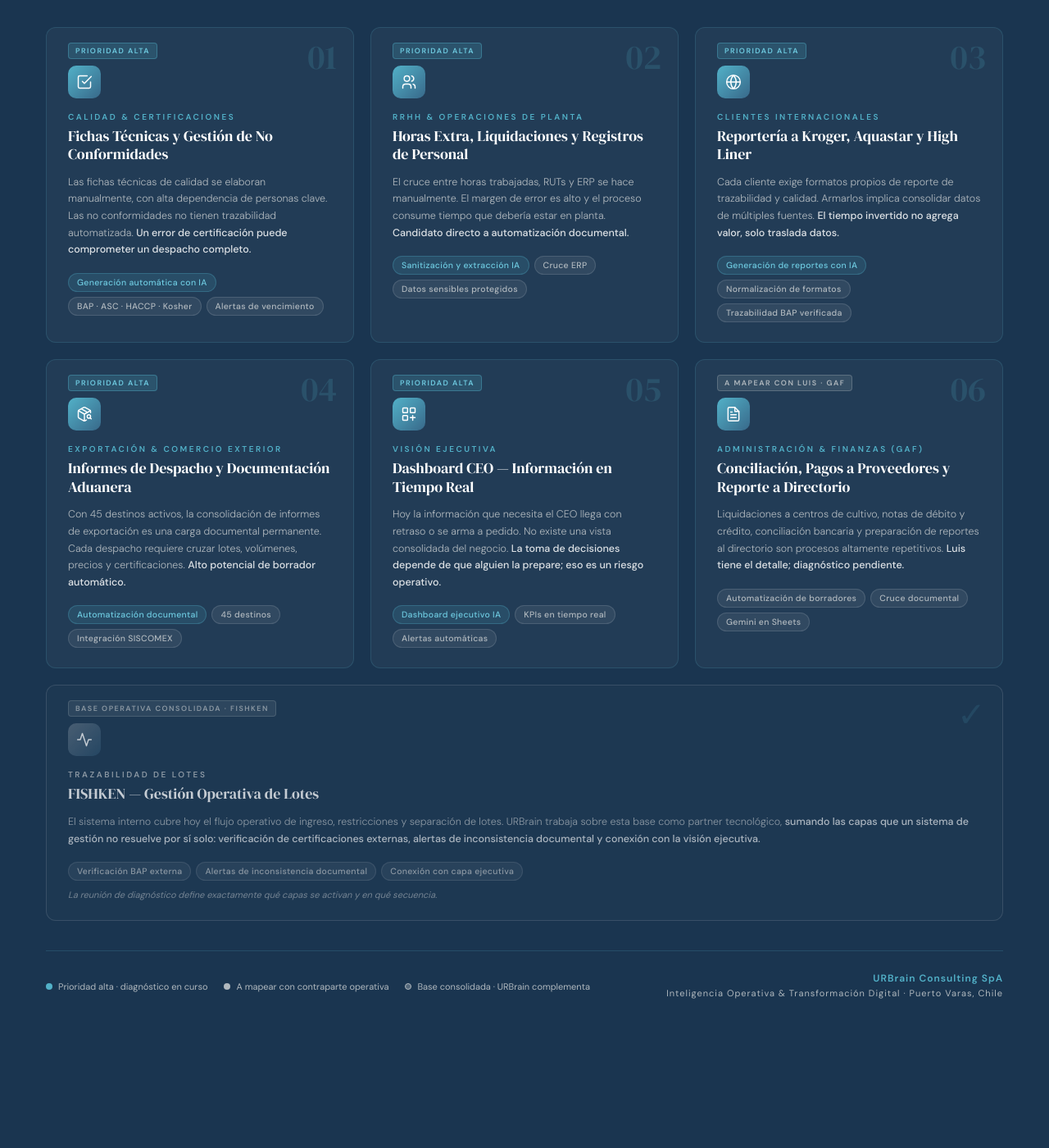
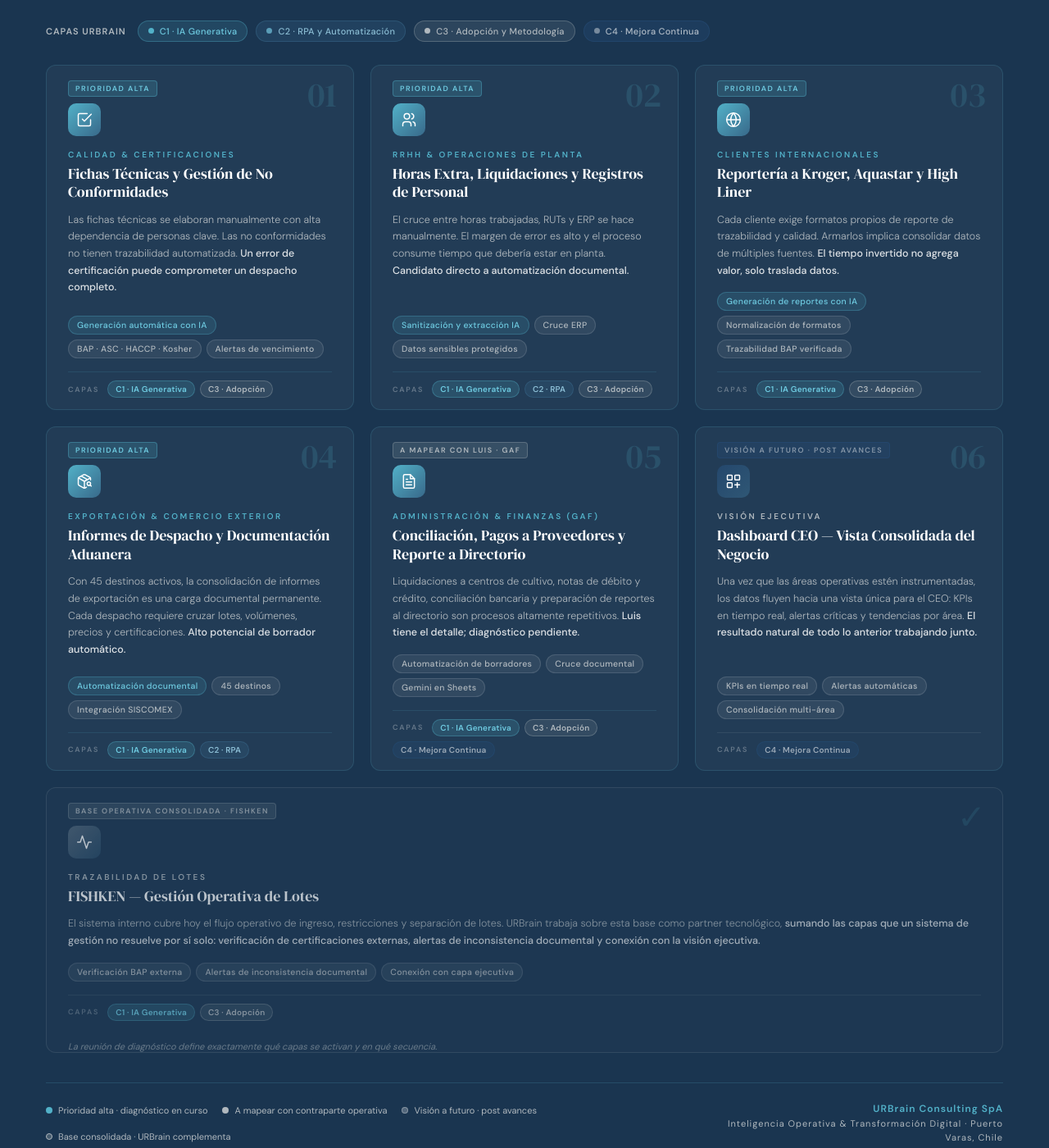
Before and after one commit to urbrain-consulting/fishplus-tablero, a plain HTML site: page fishplus-mapa-transformacion.html in a window 1280 px wide. Shown: the part 356-1756 px from the top of the page at 82% size. Before the commit the page ends 1597 px from the top, so only its background shows below. Drawn offline with Linux system fonts and the light colour scheme.

Commit message:
Actualiza mapa con capas URBrain

```diff
--- a/fishplus-mapa-transformacion.html
+++ b/fishplus-mapa-transformacion.html
@@ -11,7 +11,6 @@
     --navy2:   #1A3550;
     --teal:    #52B1C8;
     --teal-lt: #6ECAE0;
-    --teal-bg: #E8F4F8;
     --silver:  #B0B8BE;
     --mid:     #38698A;
     --white:   #FFFFFF;
@@ -24,9 +23,9 @@
     font-family: 'DM Sans', sans-serif;
     color: var(--white);
     min-height: 100vh;
-    padding: 0;
   }
 
+  /* HEADER */
   .header {
     background: linear-gradient(135deg, var(--navy2) 0%, var(--navy) 60%, var(--mid) 100%);
     padding: 44px 56px 36px;
@@ -49,7 +48,6 @@
     margin-bottom: 28px;
   }
   .brand {
-    font-family: 'DM Sans', sans-serif;
     font-weight: 300;
     font-size: 11px;
     letter-spacing: 3px;
@@ -65,10 +63,7 @@
     line-height: 1.15;
     max-width: 520px;
   }
-  .header h1 em {
-    color: var(--teal-lt);
-    font-style: italic;
-  }
+  .header h1 em { color: var(--teal-lt); font-style: italic; }
   .meta {
     text-align: right;
     font-size: 11px;
@@ -76,11 +71,9 @@
     letter-spacing: 0.5px;
     line-height: 1.8;
   }
-  .meta strong {
-    color: var(--teal);
-    font-weight: 500;
-  }
+  .meta strong { color: var(--teal); font-weight: 500; }
 
+  /* LEAD */
   .lead {
     padding: 28px 56px 0;
     display: flex;
@@ -88,8 +81,7 @@
     align-items: center;
   }
   .lead-line {
-    width: 4px;
-    height: 52px;
+    width: 4px; height: 52px;
     background: linear-gradient(180deg, var(--teal) 0%, transparent 100%);
     border-radius: 2px;
     flex-shrink: 0;
@@ -101,31 +93,62 @@
     line-height: 1.7;
     max-width: 700px;
   }
-  .lead p strong {
-    color: var(--white);
+  .lead p strong { color: var(--white); font-weight: 500; }
+
+  /* CAPAS LEGEND */
+  .capas-legend {
+    margin: 28px 56px 0;
+    display: flex;
+    gap: 10px;
+    flex-wrap: wrap;
+  }
+  .capa-pill {
+    display: flex;
+    align-items: center;
+    gap: 7px;
+    font-size: 11px;
     font-weight: 500;
+    padding: 5px 12px;
+    border-radius: 20px;
+    letter-spacing: 0.3px;
   }
+  .c1 { background: rgba(82,177,200,0.15);  color: var(--teal-lt);           border: 1px solid rgba(82,177,200,0.35); }
+  .c2 { background: rgba(56,105,138,0.25);  color: #8BBDD4;                  border: 1px solid rgba(56,105,138,0.5);  }
+  .c3 { background: rgba(176,184,190,0.12); color: var(--silver);            border: 1px solid rgba(176,184,190,0.3); }
+  .c4 { background: rgba(37,76,118,0.35);   color: rgba(255,255,255,0.65);   border: 1px solid rgba(37,76,118,0.6);   }
+  .capa-dot {
+    width: 7px; height: 7px;
+    border-radius: 50%;
+    flex-shrink: 0;
+  }
+  .dot-c1 { background: var(--teal); }
+  .dot-c2 { background: #5A9DB8; }
+  .dot-c3 { background: var(--silver); }
+  .dot-c4 { background: rgba(255,255,255,0.4); }
 
+  /* GRID */
   .grid {
     display: grid;
     grid-template-columns: repeat(3, 1fr);
     gap: 20px;
-    padding: 36px 56px;
+    padding: 28px 56px 36px;
   }
 
   .card {
     background: rgba(255,255,255,0.04);
     border: 1px solid rgba(82,177,200,0.18);
     border-radius: 12px;
-    padding: 28px 26px 24px;
+    padding: 28px 26px 0;
     position: relative;
+    display: flex;
+    flex-direction: column;
     transition: border-color 0.25s, background 0.25s;
-    cursor: default;
   }
   .card:hover {
     background: rgba(82,177,200,0.07);
     border-color: rgba(82,177,200,0.45);
   }
+  .card.has-priority { padding-top: 46px; }
 
   .card-num {
     font-family: 'DM Serif Display', serif;
@@ -134,11 +157,9 @@
     position: absolute;
     top: 14px; right: 20px;
     line-height: 1;
-    font-weight: 400;
     user-select: none;
   }
 
-  /* SVG icon box */
   .card-icon {
     width: 40px; height: 40px;
     border-radius: 10px;
@@ -155,9 +176,6 @@
     stroke-linecap: round;
     stroke-linejoin: round;
   }
-  .card.cesar .card-icon {
-    background: linear-gradient(135deg, rgba(176,184,190,0.4) 0%, rgba(56,105,138,0.4) 100%);
-  }
 
   .card-area {
     font-size: 10px;
@@ -167,7 +185,6 @@
     color: var(--teal);
     margin-bottom: 6px;
   }
-
   .card h3 {
     font-family: 'DM Serif Display', serif;
     font-size: 18px;
@@ -176,23 +193,21 @@
     margin-bottom: 12px;
     line-height: 1.25;
   }
-
   .card-pain {
     font-size: 12.5px;
     color: var(--silver);
     line-height: 1.65;
-    margin-bottom: 18px;
+    margin-bottom: 16px;
     font-weight: 300;
+    flex-grow: 1;
   }
-  .card-pain strong {
-    color: rgba(255,255,255,0.85);
-    font-weight: 500;
-  }
+  .card-pain strong { color: rgba(255,255,255,0.85); font-weight: 500; }
 
   .tags {
     display: flex;
     flex-wrap: wrap;
     gap: 6px;
+    margin-bottom: 0;
   }
   .tag {
     font-size: 10.5px;
@@ -201,17 +216,41 @@
     border-radius: 20px;
     letter-spacing: 0.3px;
   }
-  .tag-teal {
-    background: rgba(82,177,200,0.15);
-    color: var(--teal-lt);
-    border: 1px solid rgba(82,177,200,0.3);
+  .tag-teal  { background: rgba(82,177,200,0.15);  color: var(--teal-lt); border: 1px solid rgba(82,177,200,0.3); }
+  .tag-navy  { background: rgba(255,255,255,0.07); color: var(--silver);  border: 1px solid rgba(255,255,255,0.12); }
+
+  /* CAPA STRIP at bottom of each card */
+  .capa-strip {
+    margin-top: 16px;
+    padding: 10px 0 14px;
+    border-top: 1px solid rgba(82,177,200,0.15);
+    display: flex;
+    flex-wrap: wrap;
+    gap: 6px;
+    align-items: center;
   }
-  .tag-navy {
-    background: rgba(255,255,255,0.07);
-    color: var(--silver);
-    border: 1px solid rgba(255,255,255,0.12);
+  .capa-strip-label {
+    font-size: 9px;
+    font-weight: 600;
+    letter-spacing: 1.8px;
+    text-transform: uppercase;
+    color: rgba(255,255,255,0.3);
+    margin-right: 4px;
+    white-space: nowrap;
   }
+  .capa-badge {
+    font-size: 10px;
+    font-weight: 600;
+    padding: 3px 9px;
+    border-radius: 12px;
+    letter-spacing: 0.2px;
+  }
+  .cb1 { background: rgba(82,177,200,0.18);  color: var(--teal-lt);  border: 1px solid rgba(82,177,200,0.35); }
+  .cb2 { background: rgba(56,105,138,0.25);  color: #8BBDD4;          border: 1px solid rgba(56,105,138,0.5);  }
+  .cb3 { background: rgba(176,184,190,0.12); color: var(--silver);    border: 1px solid rgba(176,184,190,0.3); }
+  .cb4 { background: rgba(37,76,118,0.3);    color: rgba(255,255,255,0.55); border: 1px solid rgba(37,76,118,0.5); }
 
+  /* PRIORITY BADGE */
   .priority {
     position: absolute;
     top: 18px; left: 26px;
@@ -222,77 +261,52 @@
     padding: 3px 8px;
     border-radius: 4px;
   }
-  .priority.alta {
-    background: rgba(82,177,200,0.2);
-    color: var(--teal-lt);
-    border: 1px solid rgba(82,177,200,0.4);
-  }
-  .priority.media {
-    background: rgba(176,184,190,0.15);
-    color: var(--silver);
-    border: 1px solid rgba(176,184,190,0.3);
-  }
-  .card.has-priority { padding-top: 46px; }
+  .priority.alta  { background: rgba(82,177,200,0.2);   color: var(--teal-lt); border: 1px solid rgba(82,177,200,0.4); }
+  .priority.media { background: rgba(176,184,190,0.15); color: var(--silver);  border: 1px solid rgba(176,184,190,0.3); }
+  .priority.futuro{ background: rgba(37,76,118,0.35);   color: rgba(255,255,255,0.45); border: 1px solid rgba(37,76,118,0.6); }
 
+  /* CESAR CARD */
   .card.cesar {
-    border-color: rgba(176,184,190,0.25);
+    border-color: rgba(176,184,190,0.2);
     background: rgba(255,255,255,0.02);
-    opacity: 0.75;
+    opacity: 0.7;
   }
   .card.cesar .card-area { color: var(--silver); }
+  .card.cesar .card-icon {
+    background: linear-gradient(135deg, rgba(176,184,190,0.35) 0%, rgba(56,105,138,0.35) 100%);
+  }
   .cesar-note {
     font-size: 11px;
     color: var(--silver);
     font-style: italic;
     margin-top: 10px;
-    opacity: 0.8;
+    opacity: 0.75;
   }
 
+  /* BOTTOM */
   .bottom {
-    margin: 0 56px 20px;
+    margin: 0 56px 28px;
     border-top: 1px solid rgba(82,177,200,0.2);
-    padding-top: 24px;
+    padding-top: 22px;
     display: flex;
     justify-content: space-between;
     align-items: center;
     gap: 24px;
   }
-  .legend {
-    display: flex;
-    gap: 20px;
-    align-items: center;
-  }
-  .legend-item {
-    display: flex;
-    align-items: center;
-    gap: 7px;
-    font-size: 11px;
-    color: var(--silver);
-  }
-  .legend-dot {
-    width: 8px; height: 8px;
-    border-radius: 50%;
-  }
-  .dot-alta  { background: var(--teal); }
-  .dot-media { background: var(--silver); }
-  .dot-cesar { background: rgba(176,184,190,0.4); border: 1px solid var(--silver); }
+  .legend { display: flex; gap: 18px; align-items: center; flex-wrap: wrap; }
+  .legend-item { display: flex; align-items: center; gap: 7px; font-size: 11px; color: var(--silver); }
+  .legend-dot  { width: 8px; height: 8px; border-radius: 50%; }
+  .ld-alta   { background: var(--teal); }
+  .ld-media  { background: var(--silver); }
+  .ld-futuro { background: rgba(255,255,255,0.25); border: 1px solid rgba(255,255,255,0.3); }
+  .ld-cesar  { background: rgba(176,184,190,0.3); border: 1px solid var(--silver); }
 
-  .footer-brand {
-    font-size: 11px;
-    color: var(--silver);
-    letter-spacing: 1px;
-    text-align: right;
-    line-height: 1.6;
-  }
-  .footer-brand strong {
-    color: var(--teal);
-    font-weight: 600;
-    font-size: 12px;
-  }
+  .footer-brand { font-size: 11px; color: var(--silver); letter-spacing: 1px; text-align: right; line-height: 1.6; }
+  .footer-brand strong { color: var(--teal); font-weight: 600; font-size: 12px; }
 
   @media (max-width: 960px) {
-    .grid { grid-template-columns: repeat(2, 1fr); padding: 24px 28px; }
-    .header, .lead, .bottom { padding-left: 28px; padding-right: 28px; }
+    .grid { grid-template-columns: repeat(2,1fr); padding: 20px 28px 28px; }
+    .header, .lead, .capas-legend, .bottom { padding-left: 28px; padding-right: 28px; }
     .header h1 { font-size: 24px; }
   }
   @media (max-width: 620px) {
@@ -305,6 +319,7 @@
 </head>
 <body>
 
+<!-- HEADER -->
 <div class="header">
   <div class="header-top">
     <div>
@@ -320,11 +335,22 @@
   </div>
 </div>
 
+<!-- LEAD -->
 <div class="lead">
   <div class="lead-line"></div>
   <p>El núcleo operativo de trazabilidad de Fishplus tiene una base sólida en FISHKEN. <strong>Lo que sigue es la capa que ningún sistema de gestión cubre por sí solo: procesos documentales intensivos, información dispersa en planillas y visibilidad ejecutiva en tiempo real.</strong> Este mapa muestra dónde URBrain puede intervenir con IA aplicada, trabajando sobre lo que ya funciona y expandiendo hacia lo que aún no tiene solución.</p>
 </div>
 
+<!-- LEYENDA DE CAPAS -->
+<div class="capas-legend">
+  <span style="font-size:11px; color:var(--silver); align-self:center; margin-right:4px; letter-spacing:1px; text-transform:uppercase; font-weight:600;">Capas URBrain</span>
+  <span class="capa-pill c1"><span class="capa-dot dot-c1"></span>C1 · IA Generativa</span>
+  <span class="capa-pill c2"><span class="capa-dot dot-c2"></span>C2 · RPA y Automatización</span>
+  <span class="capa-pill c3"><span class="capa-dot dot-c3"></span>C3 · Adopción y Metodología</span>
+  <span class="capa-pill c4"><span class="capa-dot dot-c4"></span>C4 · Mejora Continua</span>
+</div>
+
+<!-- GRID -->
 <div class="grid">
 
   <!-- 01 Calidad -->
@@ -336,11 +362,16 @@
     </div>
     <div class="card-area">Calidad &amp; Certificaciones</div>
     <h3>Fichas Técnicas y Gestión de No Conformidades</h3>
-    <p class="card-pain">Las fichas técnicas de calidad se elaboran manualmente, con alta dependencia de personas clave. Las no conformidades no tienen trazabilidad automatizada. <strong>Un error de certificación puede comprometer un despacho completo.</strong></p>
+    <p class="card-pain">Las fichas técnicas se elaboran manualmente con alta dependencia de personas clave. Las no conformidades no tienen trazabilidad automatizada. <strong>Un error de certificación puede comprometer un despacho completo.</strong></p>
     <div class="tags">
       <span class="tag tag-teal">Generación automática con IA</span>
       <span class="tag tag-navy">BAP · ASC · HACCP · Kosher</span>
       <span class="tag tag-navy">Alertas de vencimiento</span>
+    </div>
+    <div class="capa-strip">
+      <span class="capa-strip-label">Capas</span>
+      <span class="capa-badge cb1">C1 · IA Generativa</span>
+      <span class="capa-badge cb3">C3 · Adopción</span>
     </div>
   </div>
 
@@ -359,9 +390,15 @@
       <span class="tag tag-navy">Cruce ERP</span>
       <span class="tag tag-navy">Datos sensibles protegidos</span>
     </div>
+    <div class="capa-strip">
+      <span class="capa-strip-label">Capas</span>
+      <span class="capa-badge cb1">C1 · IA Generativa</span>
+      <span class="capa-badge cb2">C2 · RPA</span>
+      <span class="capa-badge cb3">C3 · Adopción</span>
+    </div>
   </div>
 
-  <!-- 03 Clientes -->
+  <!-- 03 Clientes internacionales -->
   <div class="card has-priority">
     <span class="priority alta">Prioridad alta</span>
     <div class="card-num">03</div>
@@ -375,6 +412,11 @@
       <span class="tag tag-teal">Generación de reportes con IA</span>
       <span class="tag tag-navy">Normalización de formatos</span>
       <span class="tag tag-navy">Trazabilidad BAP verificada</span>
+    </div>
+    <div class="capa-strip">
+      <span class="capa-strip-label">Capas</span>
+      <span class="capa-badge cb1">C1 · IA Generativa</span>
+      <span class="capa-badge cb3">C3 · Adopción</span>
     </div>
   </div>
 
@@ -393,29 +435,17 @@
       <span class="tag tag-navy">45 destinos</span>
       <span class="tag tag-navy">Integración SISCOMEX</span>
     </div>
-  </div>
-
-  <!-- 05 Dashboard CEO -->
-  <div class="card has-priority">
-    <span class="priority alta">Prioridad alta</span>
-    <div class="card-num">05</div>
-    <div class="card-icon">
-      <svg viewBox="0 0 24 24"><rect x="3" y="3" width="7" height="7" rx="1"/><rect x="14" y="3" width="7" height="7" rx="1"/><rect x="3" y="14" width="7" height="7" rx="1"/><path d="M14 17h7M17.5 14v7"/></svg>
-    </div>
-    <div class="card-area">Visión Ejecutiva</div>
-    <h3>Dashboard CEO — Información en Tiempo Real</h3>
-    <p class="card-pain">Hoy la información que necesita el CEO llega con retraso o se arma a pedido. No existe una vista consolidada del negocio. <strong>La toma de decisiones depende de que alguien la prepare; eso es un riesgo operativo.</strong></p>
-    <div class="tags">
-      <span class="tag tag-teal">Dashboard ejecutivo IA</span>
-      <span class="tag tag-navy">KPIs en tiempo real</span>
-      <span class="tag tag-navy">Alertas automáticas</span>
+    <div class="capa-strip">
+      <span class="capa-strip-label">Capas</span>
+      <span class="capa-badge cb1">C1 · IA Generativa</span>
+      <span class="capa-badge cb2">C2 · RPA</span>
     </div>
   </div>
 
-  <!-- 06 GAF -->
+  <!-- 05 GAF -->
   <div class="card has-priority">
     <span class="priority media">A mapear con Luis · GAF</span>
-    <div class="card-num">06</div>
+    <div class="card-num">05</div>
     <div class="card-icon">
       <svg viewBox="0 0 24 24"><path d="M14 2H6a2 2 0 0 0-2 2v16a2 2 0 0 0 2 2h12a2 2 0 0 0 2-2V8z"/><polyline points="14 2 14 8 20 8"/><line x1="16" y1="13" x2="8" y2="13"/><line x1="16" y1="17" x2="8" y2="17"/><polyline points="10 9 9 9 8 9"/></svg>
     </div>
@@ -427,13 +457,40 @@
       <span class="tag tag-navy">Cruce documental</span>
       <span class="tag tag-navy">Gemini en Sheets</span>
     </div>
+    <div class="capa-strip">
+      <span class="capa-strip-label">Capas</span>
+      <span class="capa-badge cb1">C1 · IA Generativa</span>
+      <span class="capa-badge cb3">C3 · Adopción</span>
+      <span class="capa-badge cb4">C4 · Mejora Continua</span>
+    </div>
   </div>
 
-  <!-- 07 Trazabilidad FISHKEN -->
+  <!-- 06 Dashboard CEO — FUTURO -->
+  <div class="card has-priority">
+    <span class="priority futuro">Visión a futuro · post avances</span>
+    <div class="card-num">06</div>
+    <div class="card-icon" style="background: linear-gradient(135deg, rgba(37,76,118,0.7) 0%, rgba(56,105,138,0.6) 100%);">
+      <svg viewBox="0 0 24 24"><rect x="3" y="3" width="7" height="7" rx="1"/><rect x="14" y="3" width="7" height="7" rx="1"/><rect x="3" y="14" width="7" height="7" rx="1"/><path d="M14 17h7M17.5 14v7"/></svg>
+    </div>
+    <div class="card-area" style="color: var(--silver);">Visión Ejecutiva</div>
+    <h3>Dashboard CEO — Vista Consolidada del Negocio</h3>
+    <p class="card-pain">Una vez que las áreas operativas estén instrumentadas, los datos fluyen hacia una vista única para el CEO: KPIs en tiempo real, alertas críticas y tendencias por área. <strong>El resultado natural de todo lo anterior trabajando junto.</strong></p>
+    <div class="tags">
+      <span class="tag tag-navy">KPIs en tiempo real</span>
+      <span class="tag tag-navy">Alertas automáticas</span>
+      <span class="tag tag-navy">Consolidación multi-área</span>
+    </div>
+    <div class="capa-strip" style="border-top-color: rgba(255,255,255,0.08);">
+      <span class="capa-strip-label">Capas</span>
+      <span class="capa-badge cb4">C4 · Mejora Continua</span>
+    </div>
+  </div>
+
+  <!-- FISHKEN BASE -->
   <div class="card cesar has-priority" style="grid-column: span 3;">
     <span class="priority media">Base operativa consolidada · FISHKEN</span>
     <div class="card-num">✓</div>
-    <div class="card-icon" style="background: linear-gradient(135deg, rgba(176,184,190,0.4) 0%, rgba(56,105,138,0.4) 100%);">
+    <div class="card-icon">
       <svg viewBox="0 0 24 24"><polyline points="22 12 18 12 15 21 9 3 6 12 2 12"/></svg>
     </div>
     <div class="card-area">Trazabilidad de Lotes</div>
@@ -444,16 +501,23 @@
       <span class="tag tag-navy">Alertas de inconsistencia documental</span>
       <span class="tag tag-navy">Conexión con capa ejecutiva</span>
     </div>
+    <div class="capa-strip" style="border-top-color: rgba(176,184,190,0.12);">
+      <span class="capa-strip-label">Capas</span>
+      <span class="capa-badge cb1">C1 · IA Generativa</span>
+      <span class="capa-badge cb3">C3 · Adopción</span>
+    </div>
     <p class="cesar-note">La reunión de diagnóstico define exactamente qué capas se activan y en qué secuencia.</p>
   </div>
 
 </div>
 
+<!-- BOTTOM -->
 <div class="bottom">
   <div class="legend">
-    <div class="legend-item"><div class="legend-dot dot-alta"></div> Prioridad alta · diagnóstico en curso</div>
-    <div class="legend-item"><div class="legend-dot dot-media"></div> A mapear con contraparte operativa</div>
-    <div class="legend-item"><div class="legend-dot dot-cesar"></div> Base consolidada · URBrain complementa</div>
+    <div class="legend-item"><div class="legend-dot ld-alta"></div>Prioridad alta · diagnóstico en curso</div>
+    <div class="legend-item"><div class="legend-dot ld-media"></div>A mapear con contraparte operativa</div>
+    <div class="legend-item"><div class="legend-dot ld-futuro"></div>Visión a futuro · post avances</div>
+    <div class="legend-item"><div class="legend-dot ld-cesar"></div>Base consolidada · URBrain complementa</div>
   </div>
   <div class="footer-brand">
     <strong>URBrain Consulting SpA</strong><br>
```
